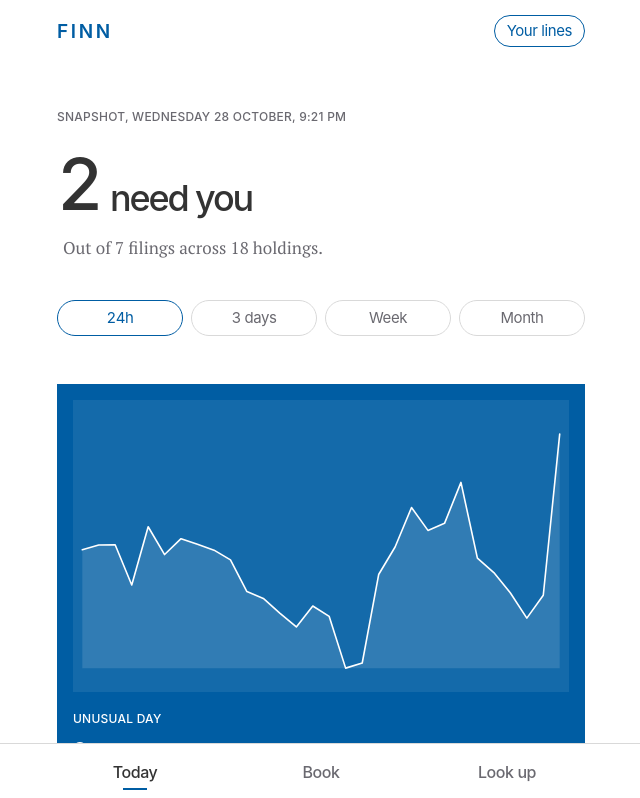
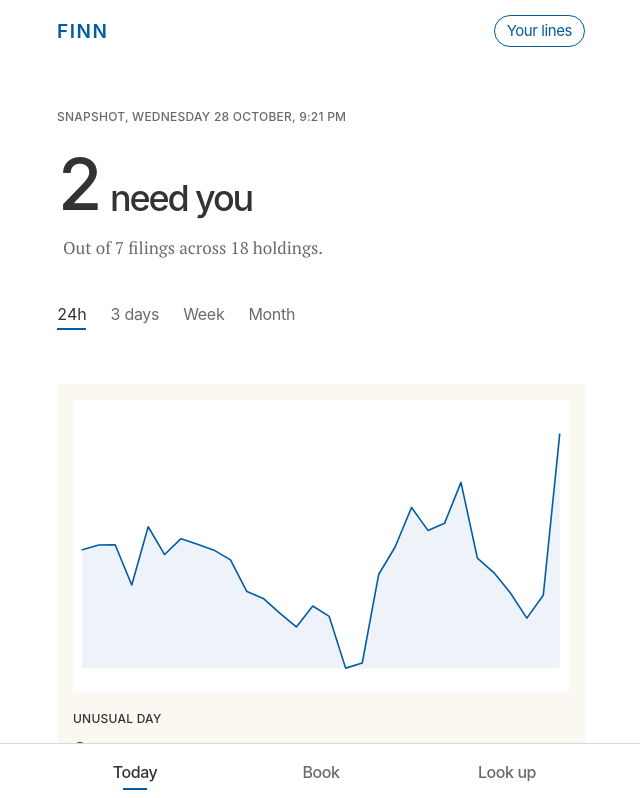
Before and after one commit to vedant-22/finn, a React (Vite) app in the folder web/: page / in a window 1280 px wide. Shown: the top 798 px of the page, without its empty margins (319-959 px from the left). Built offline with nearby package versions, Linux system fonts and the light colour scheme; a web font is replaced by a local one.

Commit message:
Maintain warm styling on lead cards

```diff
--- a/web/src/styles.css
+++ b/web/src/styles.css
@@ -78,7 +78,7 @@ blockquote { margin: 0; }
 .warm-top { background: var(--panel); margin: 0 calc(-1 * var(--g)); padding: 0 var(--g); border-radius: 0 0 var(--r-12) var(--r-12); }
 .warm-top .page-top { padding-top: var(--s-2xl); }
 .warm-top .og-panel { margin-top: var(--s-l); padding-bottom: var(--s-l); background: transparent; }
-.wordmark { color: var(--brand); text-decoration: none; font: 600 19px/1 var(--f); letter-spacing: 0.14em; padding: 12px 0; }
+.wordmark { color: var(--brand); text-decoration: none; font: 600 19px/1 var(--f); letter-spacing: 0.08em; padding: 12px 0; }
 .boot { min-height: 100dvh; display: grid; place-items: center; align-content: center; gap: 12px; padding: 24px; text-align: center; }
 .boot .wordmark { font-size: 28px; animation: breathe 1.4s ease-in-out infinite alternate; }
 @keyframes breathe { from { opacity: .35; } }
@@ -88,9 +88,11 @@ blockquote { margin: 0; }
 /* ---------- Today ---------- */
 .dateline { font-size: 16px; line-height: 140%; font-weight: 500; letter-spacing: -0.42px; margin-top: var(--s-5xs); }
 .dateline .sub { display: block; font-size: 14px; font-weight: 400; letter-spacing: -0.39px; }
-.window { display: flex; gap: var(--s-5xs); margin-top: var(--s-l); }
-.window button { flex: 1; height: 36px; text-align: center; border-radius: var(--r-pill); border: 1px solid var(--rule); color: var(--ink-2); font-size: 15px; transition: border-color 200ms, color 200ms; }
-.window button.on { border-color: var(--brand); color: var(--brand); }
+.window { display: flex; gap: var(--s-s); margin-top: var(--s-m); }
+/* Windows are words, set as the tab bar is: ink and a short brand rule under the one that's on */
+.window button { height: 44px; position: relative; color: var(--ink-2); font-size: 16px; letter-spacing: -0.3px; transition: color 200ms; }
+.window button.on { color: var(--ink); }
+.window button.on::after { content: ''; position: absolute; left: 0; right: 0; bottom: 6px; height: 2px; background: var(--brand); }
 .hero { padding: var(--s-xl) 0 var(--s-xl); }
 .hero-lbl { margin-bottom: var(--s-s); }
 .hero-fig { display: flex; flex-wrap: wrap; align-items: flex-end; column-gap: 10px; }
@@ -207,9 +209,9 @@ blockquote { margin: 0; }
 .book-card .card-desc { margin-top: var(--s-3xs); }
 .book-px { margin-top: var(--s-3xs); font-size: 14px; color: var(--ink-2); }
 
-/* One block per page in the brand colour, as the reference does: Today's first card, Book's weakest word.
-   The tokens flip inside it, so everything in the card (detail table, links, labels) follows. */
-:is(.card, .book-card, .ask).lead {
+/* The brand fill goes on a text-only block, as the reference sets its coloured tiles: a company's questions.
+   Cards with a picture stay warm. The tokens flip inside it, so links and labels follow. */
+.ask.lead {
   --ink: #FFFFFF; --ink-2: rgba(255, 255, 255, .78); --rule: rgba(255, 255, 255, .24); --brand: #FFFFFF; --brand-pressed: rgba(255, 255, 255, .7);
   --missed: #FFFFFF; --paper: rgba(255, 255, 255, .08); --wash: rgba(255, 255, 255, .12);
   background: #005DA3; color: var(--ink);
```
